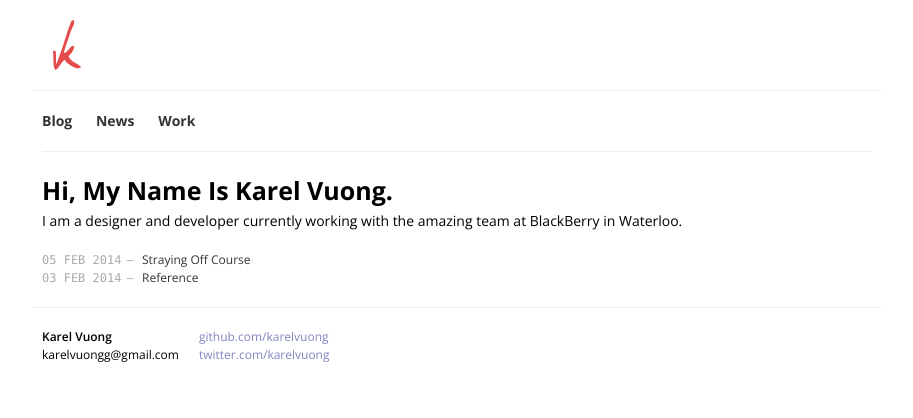
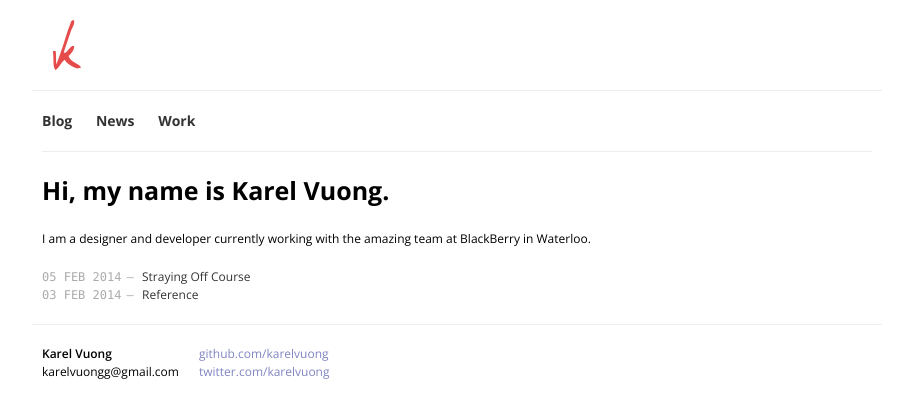
Before and after one commit to karelvuong/website, a Jekyll site: the page built from index.html, in a window 1280 px wide. Shown: the top 418 px of the page, without its empty margins (183-1096 px from the left). Built offline with Jekyll 4.4.1, drawn with Linux system fonts in a browser that asks for light colours; nearby versions of some CDN libraries; Markdown is read by kramdown in place of the engine named in the settings.

Commit message:
Removed article

```diff
--- a/index.html
+++ b/index.html
@@ -2,16 +2,8 @@
 layout: default
 ---
 
-<article>
-  <header>
-    <h1>Hi, my name is Karel Vuong.</h1>
-  </header>
-
-  <article>
-    <p>I am a designer and developer currently working with the amazing team at BlackBerry in Waterloo. </p>
-  </article>
-
-</article>
+<h1>Hi, my name is Karel Vuong.</h1>
+<p>I am a designer and developer currently working with the amazing team at BlackBerry in Waterloo. </p>
 
 <ul class="list posts">
 {% for post in site.categories.blog %}
```
